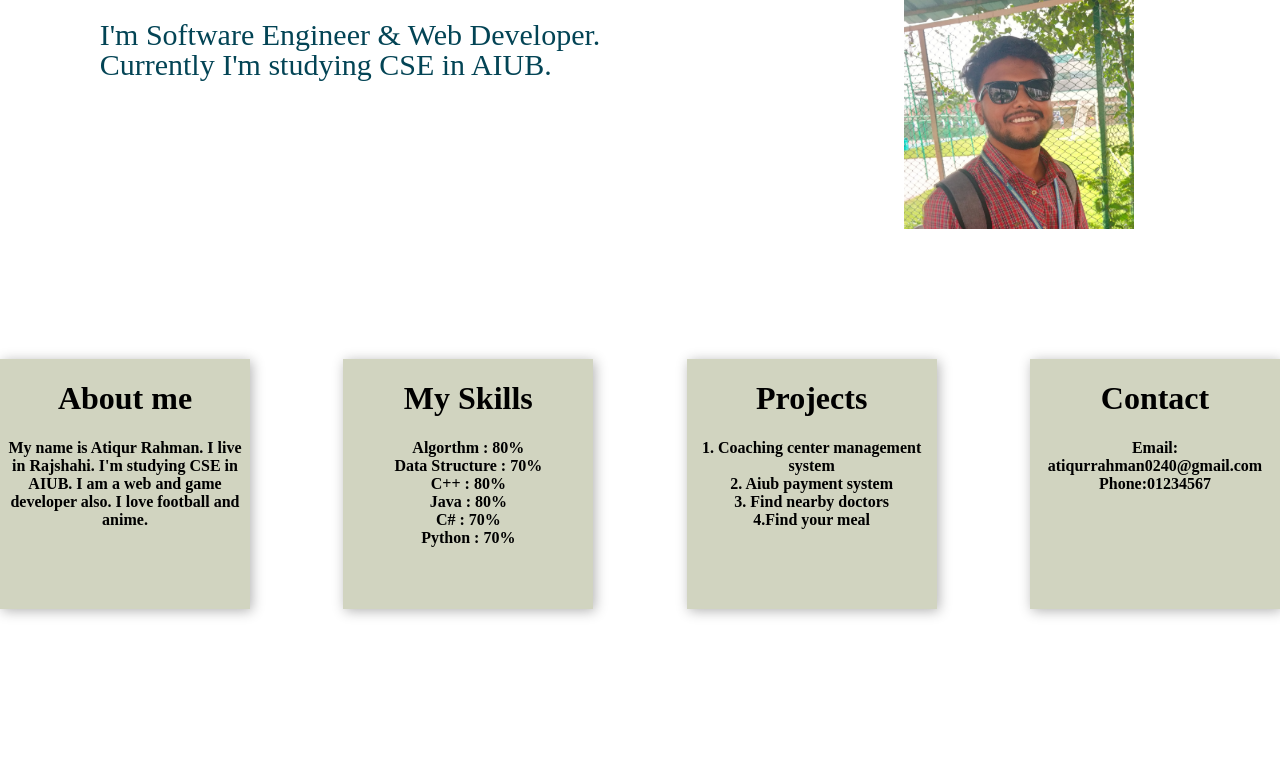
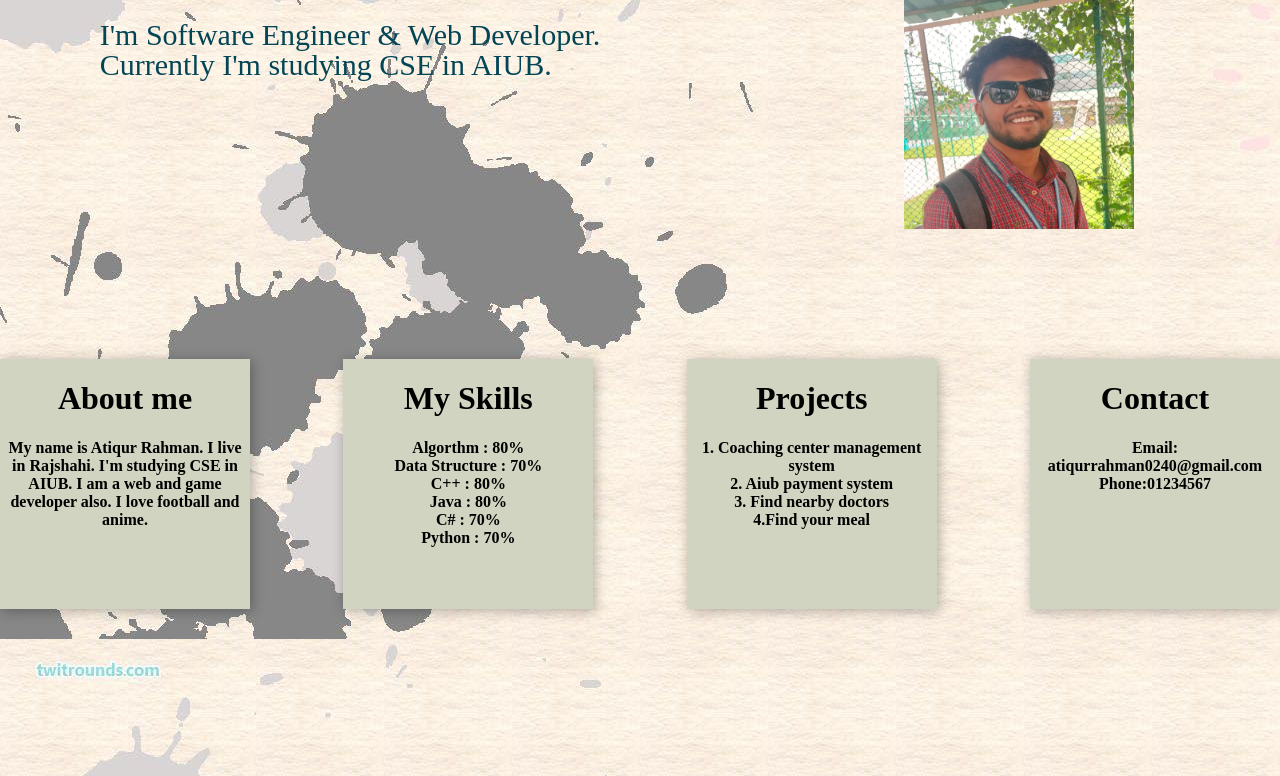
Before and after one commit to Hridm/portfolio, a plain HTML site: page index.html in a window 1280 px wide. Shown: the part 401-1177 px from the top of the page. Drawn offline with Linux system fonts and the light colour scheme.

Commit message:
Update style.css

```diff
--- a/style.css
+++ b/style.css
@@ -1,6 +1,6 @@
 @charset "utf-8";
 body{
-    background-image:url(../assignment/bg2.jpg);
+    background-image:url(bg2.jpg);
     margin:0px;
     padding:0px;
 }
```
